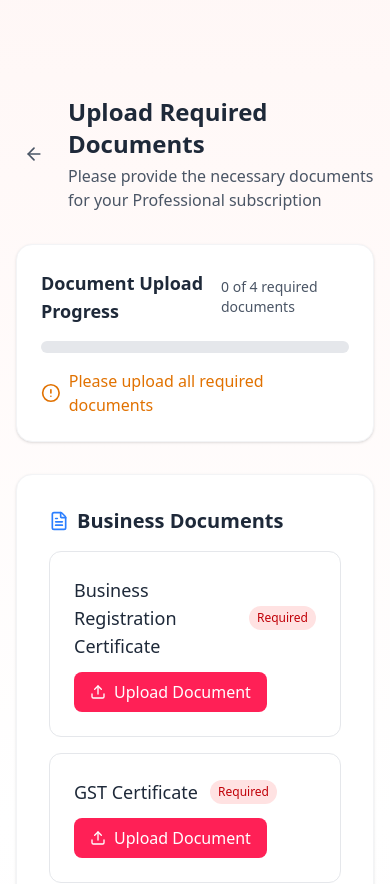
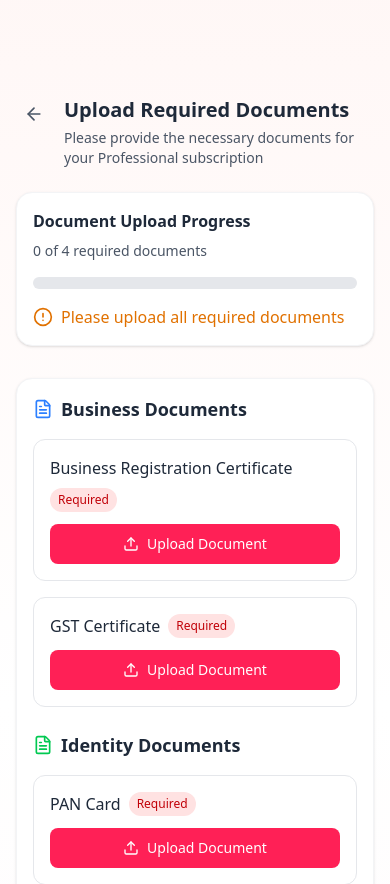
Before and after one commit to ZoyaAnsari19/True-Beauty-Web, a Next.js app: page /pricing/documents in a window 390 px wide. Shown: the top 884 px of the page. Built offline with nearby package versions, Linux system fonts and the light colour scheme; a web font is replaced by a local one.

Commit message:
document correction

```diff
--- a/app/pricing/documents/page.tsx
+++ b/app/pricing/documents/page.tsx
@@ -159,20 +159,20 @@ export default function DocumentsPage() {
       <div className="container mx-auto px-4 md:px-8">
         <div className="max-w-4xl mx-auto">
           {/* Header */}
-          <div className="flex items-center gap-4 mb-8">
-            <Link href="/pricing/addons" className="p-2 rounded-lg hover:bg-gray-100 transition-colors">
+          <div className="flex items-start sm:items-center gap-3 sm:gap-4 mb-6 sm:mb-8">
+            <Link href="/pricing/addons" className="p-2 rounded-lg hover:bg-gray-100 transition-colors shrink-0" aria-label="Back to add-ons">
               <ArrowLeft className="w-5 h-5 text-gray-600" />
             </Link>
-            <div>
-              <h1 className="text-2xl md:text-3xl font-playfair font-bold text-gray-800">Upload Required Documents</h1>
-              <p className="text-gray-600 mt-1">Please provide the necessary documents for your {selectedPlan} subscription</p>
+            <div className="min-w-0 flex-1">
+              <h1 className="text-xl sm:text-2xl md:text-3xl font-playfair font-bold text-gray-800">Upload Required Documents</h1>
+              <p className="text-gray-600 mt-1 text-sm sm:text-base">Please provide the necessary documents for your {selectedPlan} subscription</p>
             </div>
           </div>
 
           {/* Progress Indicator */}
-          <div className="bg-white rounded-2xl p-6 shadow-sm border border-gray-100 mb-8">
-            <div className="flex items-center justify-between mb-4">
-              <h3 className="text-lg font-semibold text-gray-800">Document Upload Progress</h3>
+          <div className="bg-white rounded-2xl p-4 sm:p-6 shadow-sm border border-gray-100 mb-8">
+            <div className="flex flex-col sm:flex-row sm:items-center sm:justify-between gap-2 mb-4">
+              <h3 className="text-base sm:text-lg font-semibold text-gray-800">Document Upload Progress</h3>
               <span className="text-sm font-medium text-gray-600">
                 {getUploadedCount()} of {getTotalRequired()} required documents
               </span>
@@ -199,45 +199,47 @@ export default function DocumentsPage() {
           </div>
 
           {/* Documents List */}
-          <div className="bg-white rounded-2xl p-8 shadow-sm border border-gray-100">
-            <div className="space-y-8">
+          <div className="bg-white rounded-2xl p-4 sm:p-8 shadow-sm border border-gray-100">
+            <div className="space-y-6 sm:space-y-8">
               {['business', 'identity', 'financial'].map(type => {
                 const docsOfType = documents.filter(doc => doc.type === type);
                 if (docsOfType.length === 0) return null;
 
                 return (
                   <div key={type}>
-                    <h3 className="text-xl font-semibold text-gray-800 mb-4 flex items-center gap-2">
+                    <h3 className="text-lg sm:text-xl font-semibold text-gray-800 mb-4 flex items-center gap-2">
                       {getDocumentIcon(type)}
                       {getDocumentTypeLabel(type)}
                     </h3>
 
                     <div className="space-y-4">
                       {docsOfType.map((doc) => (
-                        <div key={doc.id} className="border border-gray-200 rounded-xl p-6">
-                          <div className="flex items-start justify-between">
-                            <div className="flex-1">
-                              <div className="flex items-center gap-3 mb-2">
-                                <h4 className="text-lg font-medium text-gray-800">{doc.name}</h4>
+                        <div key={doc.id} className="border border-gray-200 rounded-xl p-4 sm:p-6">
+                          <div className="block">
+                            <div className="flex flex-wrap items-center gap-2 mb-2">
+                              <h4 className="text-base sm:text-lg font-medium text-gray-800">{doc.name}</h4>
                               {doc.required && (
-                                  <span className="px-2 py-1 bg-red-100 text-red-700 text-xs font-medium rounded-full">
+                                <span className="px-2 py-1 bg-red-100 text-red-700 text-xs font-medium rounded-full shrink-0">
                                   Required
                                 </span>
                               )}
                             </div>
 
                             {doc.uploaded ? (
-                                <div className="flex items-center gap-3 mt-3 p-3 bg-green-50 rounded-lg">
+                              <div className="flex flex-col sm:flex-row sm:items-center gap-3 mt-3 p-3 bg-green-50 rounded-lg border border-green-100">
+                                <div className="flex items-center gap-3 min-w-0 flex-1">
                                   <CheckCircle className="w-5 h-5 text-green-500 flex-shrink-0" />
-                                  <div className="flex-1 min-w-0">
-                                    <p className="text-green-700 font-medium truncate">{doc.fileName}</p>
-                                    <p className="text-green-600 text-sm">
+                                  <div className="min-w-0 flex-1 overflow-hidden">
+                                    <p className="text-green-700 font-medium truncate" title={doc.fileName}>{doc.fileName}</p>
+                                    <p className="text-green-600 text-xs sm:text-sm mt-0.5">
                                       Uploaded on {new Date(doc.uploadDate || '').toLocaleDateString()}
                                     </p>
                                   </div>
+                                </div>
                                 <button
                                   onClick={() => removeDocument(doc.id)}
-                                    className="text-red-500 hover:text-red-700 p-1"
+                                  className="self-start sm:self-center text-red-500 hover:text-red-700 hover:bg-red-50 p-2 rounded-lg transition-colors shrink-0"
+                                  aria-label="Remove document"
                                 >
                                   <X className="w-4 h-4" />
                                 </button>
@@ -247,9 +249,9 @@ export default function DocumentsPage() {
                                 <button
                                   onClick={() => handleFileSelect(doc.id)}
                                   disabled={isUploading && selectedDocumentId === doc.id}
-                                    className="flex items-center gap-2 px-4 py-2 bg-rose-500 text-white rounded-lg hover:bg-rose-600 transition-colors disabled:opacity-50"
+                                  className="flex items-center justify-center gap-2 w-full sm:w-auto px-4 py-2.5 bg-rose-500 text-white rounded-lg hover:bg-rose-600 transition-colors disabled:opacity-50 text-sm sm:text-base"
                                 >
-                                    <Upload className="w-4 h-4" />
+                                  <Upload className="w-4 h-4 shrink-0" />
                                   {isUploading && selectedDocumentId === doc.id ? 'Uploading...' : 'Upload Document'}
                                 </button>
 
@@ -261,12 +263,11 @@ export default function DocumentsPage() {
                                         style={{ width: `${uploadProgress}%` }}
                                       ></div>
                                     </div>
-                                      <p className="text-sm text-gray-600 mt-1">{uploadProgress}% uploaded</p>
+                                    <p className="text-xs sm:text-sm text-gray-600 mt-1">{uploadProgress}% uploaded</p>
                                   </div>
                                 )}
                               </div>
                             )}
-                            </div>
                           </div>
                         </div>
                       ))}
@@ -278,10 +279,10 @@ export default function DocumentsPage() {
           </div>
 
           {/* Action Buttons */}
-          <div className="mt-8 flex gap-4">
+          <div className="mt-8 flex flex-col-reverse sm:flex-row gap-3 sm:gap-4">
             <Link
               href="/pricing/addons"
-              className="flex-1 py-3 px-6 border border-gray-300 text-gray-700 rounded-lg font-medium hover:bg-gray-50 transition-colors text-center"
+              className="w-full sm:flex-1 py-3 px-6 border border-gray-300 text-gray-700 rounded-lg font-medium hover:bg-gray-50 transition-colors text-center"
             >
               Back to Add-ons
             </Link>
@@ -289,7 +290,7 @@ export default function DocumentsPage() {
             <button
               onClick={handleContinue}
               disabled={!isAllRequiredUploaded()}
-              className="flex-1 bg-rose-500 text-white py-3 px-6 rounded-lg font-medium hover:bg-rose-600 transition-colors disabled:opacity-50 disabled:cursor-not-allowed flex items-center justify-center gap-2"
+              className="w-full sm:flex-1 bg-rose-500 text-white py-3 px-6 rounded-lg font-medium hover:bg-rose-600 transition-colors disabled:opacity-50 disabled:cursor-not-allowed flex items-center justify-center gap-2"
             >
               Proceed to Payment
               <svg className="w-5 h-5" fill="none" stroke="currentColor" viewBox="0 0 24 24">
```
Lines whose indentation alone changed are shown as unchanged.
